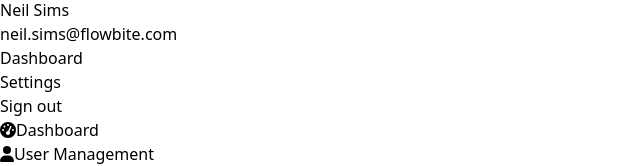
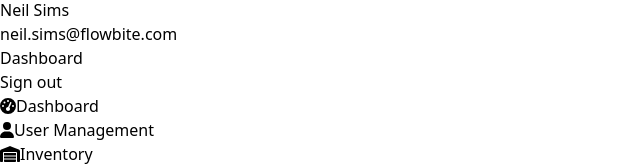
Before and after one commit to Thuvarakan-Mahendran/JeewalokaDigital_Proj, a React (Vite) app in the folder FrontEnd/Jeewaloka/: page /dashboard in a window 1280 px wide. Both pictures are taken after a click on the button "Open user menu". Shown: the part 632-798 px from the top of the page, without its empty margins (0-640 px from the left). Built offline with nearby package versions, Linux system fonts and the light colour scheme.

Commit message:
Update Layout.jsx

```diff
--- a/FrontEnd/Jeewaloka/src/layouts/Layout.jsx
+++ b/FrontEnd/Jeewaloka/src/layouts/Layout.jsx
@@ -73,20 +73,13 @@
                     <ul className="py-1">
                       <li>
                         <Link
-                          to="../."
+                          to="#"
                           className="block px-4 py-2 text-sm text-gray-700 hover:bg-gray-100 dark:text-gray-300 dark:hover:bg-gray-600 dark:hover:text-white"
                         >
                           Dashboard
                         </Link>
                       </li>
-                      <li>
-                        <Link
-                          to="#"
-                          className="block px-4 py-2 text-sm text-gray-700 hover:bg-gray-100 dark:text-gray-300 dark:hover:bg-gray-600 dark:hover:text-white"
-                        >
-                          Settings
-                        </Link>
-                      </li>
+
                       <li>
                         <Link
                           to="/login"
@@ -114,7 +107,7 @@
           <ul className="space-y-2 font-semibold">
             <li>
               <Link
-                to="/"
+                to="#"
                 className="flex items-center p-2 text-gray-900 dark:text-white hover:bg-gray-100 dark:hover:bg-gray-700 group"
               >
                 <FontAwesomeIcon
```
